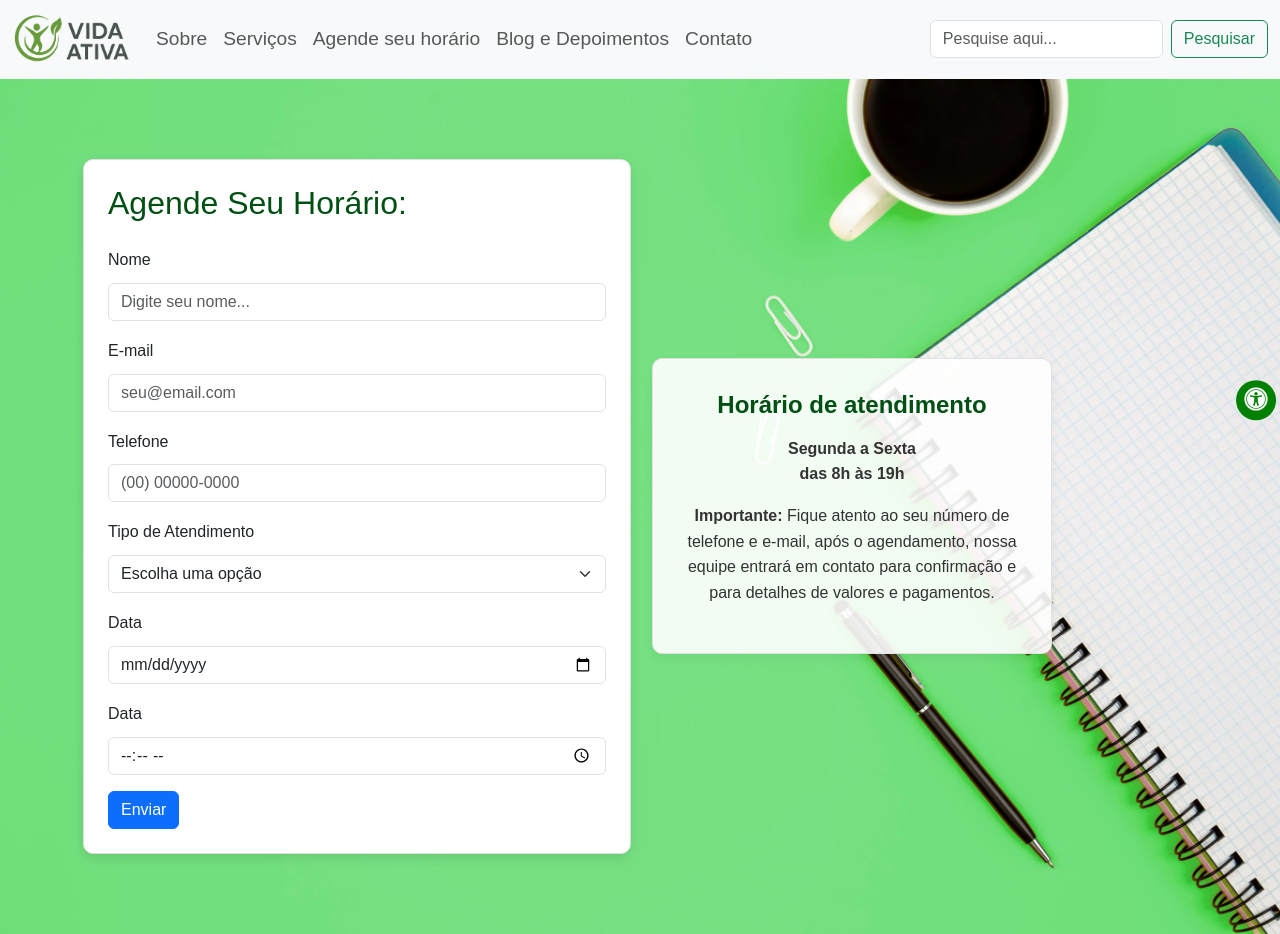
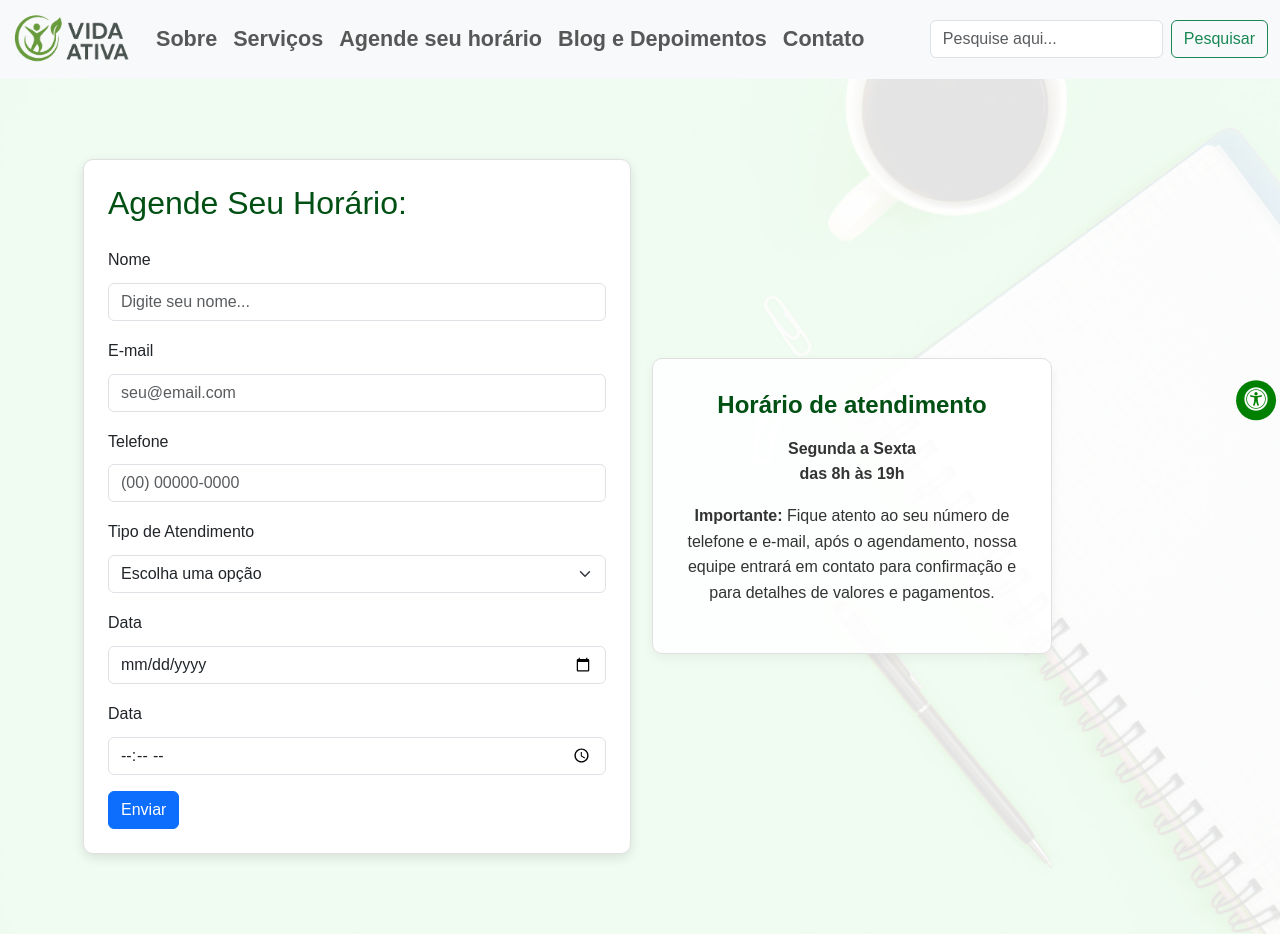
Before and after one commit to Vilander/uc2-atividade, a plain HTML site: page pages/agendamento.html in a window 1280 px wide. Shown: the top 934 px of the page. Drawn offline with nearby package versions, Linux system fonts and the light colour scheme.

Commit message:
ajustes no background e tamanho da fonte do menu

```diff
--- a/pages/agendamento.html
+++ b/pages/agendamento.html
@@ -30,6 +30,8 @@
 
   </header>
   <main>
+  <div class="background"></div>
+  <div class="content">
     <section class="agenda">
       <div class="row">
         <div class="col-md-6">
@@ -85,6 +87,7 @@
         </div>
       </div>
     </section>
+    </div>
   </main>
 
   <!--Acessibilidade-->
--- a/pages/menu_int.html
+++ b/pages/menu_int.html
@@ -2,6 +2,10 @@
   .nav-link{
      font-size: larger;
   }
+   .navbar-expand-lg .navbar-collapse{
+  font-size: large;
+  font-weight: 600;
+ }
  </style>
 
 <nav class="navbar navbar-expand-lg bg-body-tertiary">
--- a/styles/agenda_style.css
+++ b/styles/agenda_style.css
@@ -1,13 +1,26 @@
 /* Estilos principais do conteúdo */
+
+
 main {
-  padding: 5rem; /* Espaçamento interno */
-  background-image: url(/assets/agenda.webp); /* Imagem de fundo */
-  background-color: #ebf3eb9d;
-  background-size: cover; /* Faz a imagem preencher toda a área */
-  background-repeat: no-repeat; /* Evita repetição da imagem */
-  width: 100%; /* Ocupa toda a largura possível */
-  max-width: 1920px; /* Limita o tamanho máximo em telas grandes */
-  margin: 0 auto; /* Centraliza o <main> horizontalmente */
+  position: relative;
+  width: 100%;
+  max-height: 1080px;
+  margin: 0 auto;
+  padding: 5rem;
+}
+
+.background {
+  position: absolute;
+  top: 0; left: 0; right: 0; bottom: 0;
+  background: url(/assets/agenda.webp) no-repeat center/cover;
+  opacity: 0.1;
+  background-color: rgba(235, 243, 235, 0.6);
+  z-index: 0;
+}
+
+.content {
+  position: relative;
+  z-index: 1;
 }
 
 .mb-4{
```
Also changed, not shown: menu.html (+4 -0 lines).
